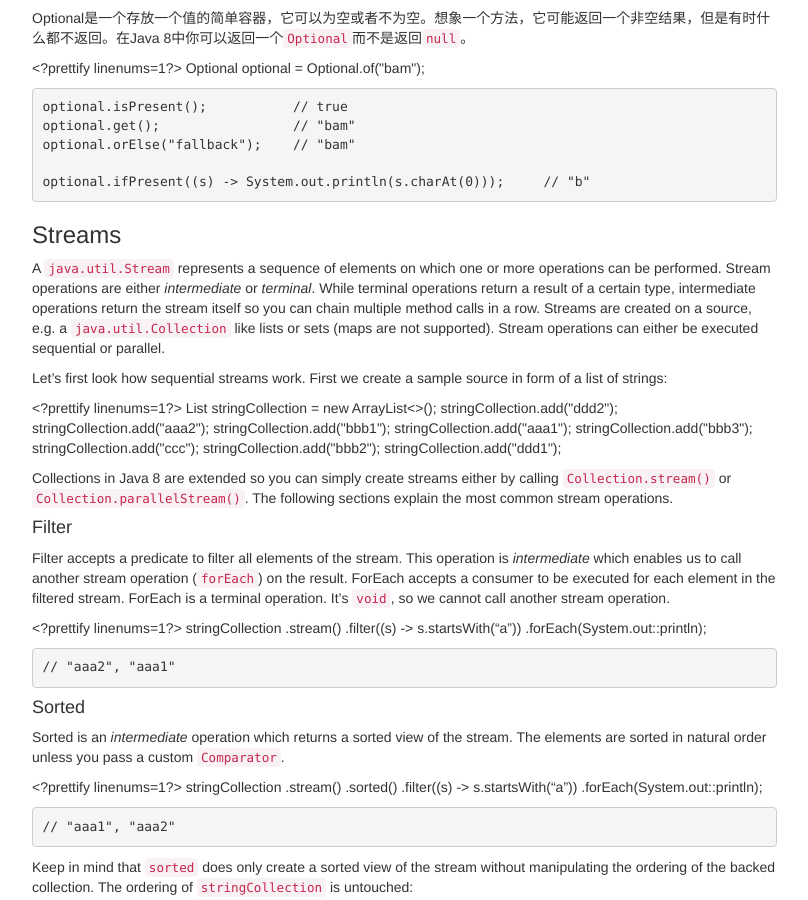
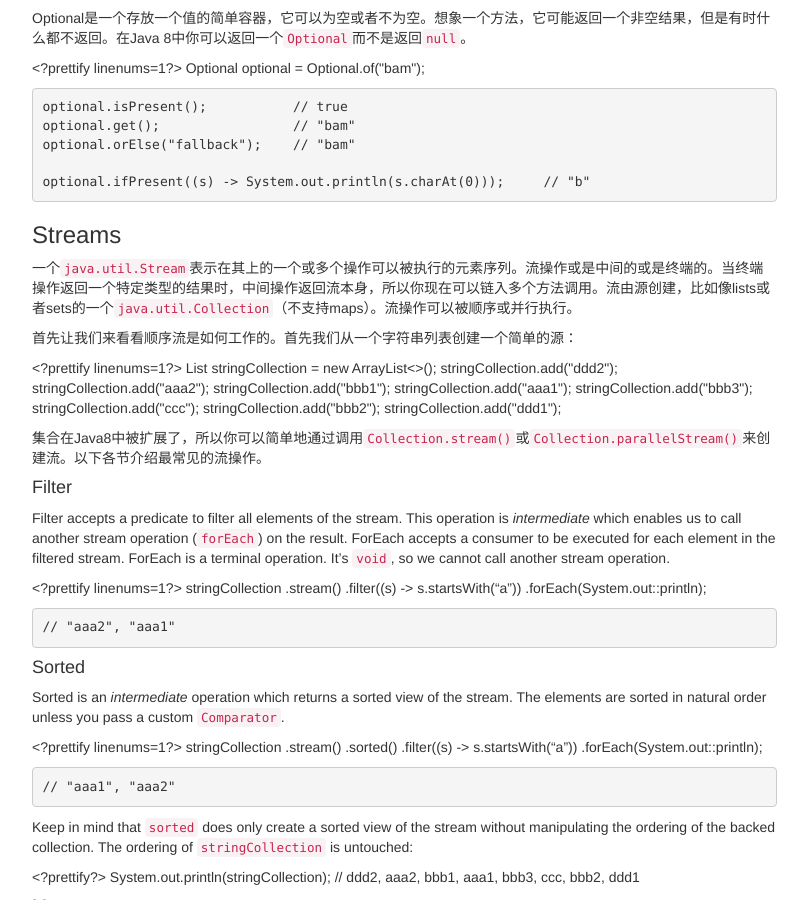
Before and after one commit to cjm0000000/cjm0000000.github.io, a Jekyll site: the page built from _posts/Java/201404/2014-04-13-java-8-tutorial.md, in a window 1280 px wide and 900 px high, scrolled down 4557 px. Shown: the whole window, without its empty margins (318-1126 px from the left). Built offline with Jekyll 4.4.1, drawn with Linux system fonts in a browser that asks for light colours; nearby versions of some CDN libraries; library files that are not in the unit come from our copies.

Commit message:
translate

```diff
--- a/_posts/Java/201404/2014-04-13-java-8-tutorial.md
+++ b/_posts/Java/201404/2014-04-13-java-8-tutorial.md
@@ -293,9 +293,9 @@ Optional是一个存放一个值的简单容器，它可以为空或者不为空
 
 ### Streams
 
-A `java.util.Stream` represents a sequence of elements on which one or more operations can be performed. Stream operations are either _intermediate_ or _terminal_. While terminal operations return a result of a certain type, intermediate operations return the stream itself so you can chain multiple method calls in a row. Streams are created on a source, e.g. a `java.util.Collection` like lists or sets (maps are not supported). Stream operations can either be executed sequential or parallel.
+一个`java.util.Stream`表示在其上的一个或多个操作可以被执行的元素序列。流操作或是中间的或是终端的。当终端操作返回一个特定类型的结果时，中间操作返回流本身，所以你现在可以链入多个方法调用。流由源创建，比如像lists或者sets的一个`java.util.Collection`（不支持maps）。流操作可以被顺序或并行执行。
 
-Let's first look how sequential streams work. First we create a sample source in form of a list of strings:
+首先让我们来看看顺序流是如何工作的。首先我们从一个字符串列表创建一个简单的源：
 
 <?prettify linenums=1?>
     List<String> stringCollection = new ArrayList<>();
@@ -308,7 +308,7 @@ Let's first look how sequential streams work. First we create a sample source in
     stringCollection.add("bbb2");
     stringCollection.add("ddd1");
 
-Collections in Java 8 are extended so you can simply create streams either by calling `Collection.stream()` or `Collection.parallelStream()`. The following sections explain the most common stream operations.
+集合在Java8中被扩展了，所以你可以简单地通过调用`Collection.stream()`或`Collection.parallelStream()`来创建流。以下各节介绍最常见的流操作。
 
 #### Filter
 
```
